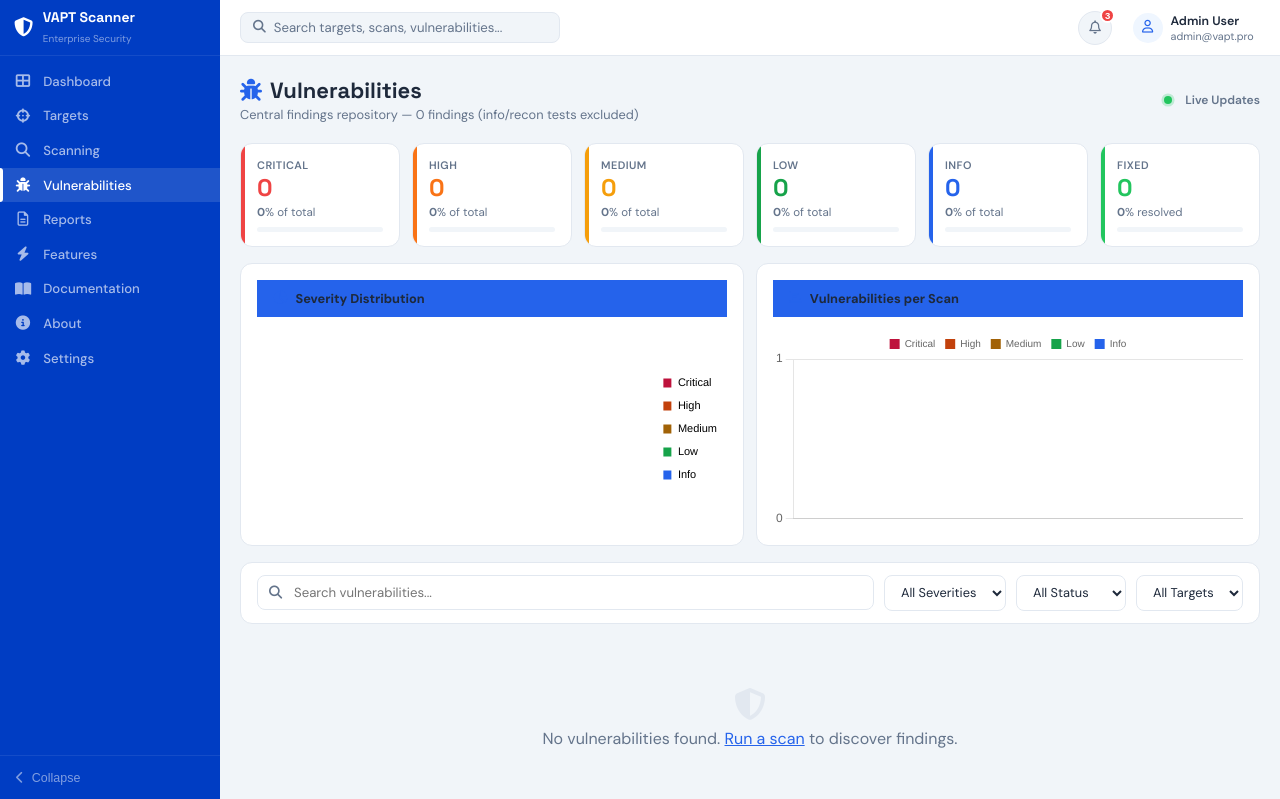
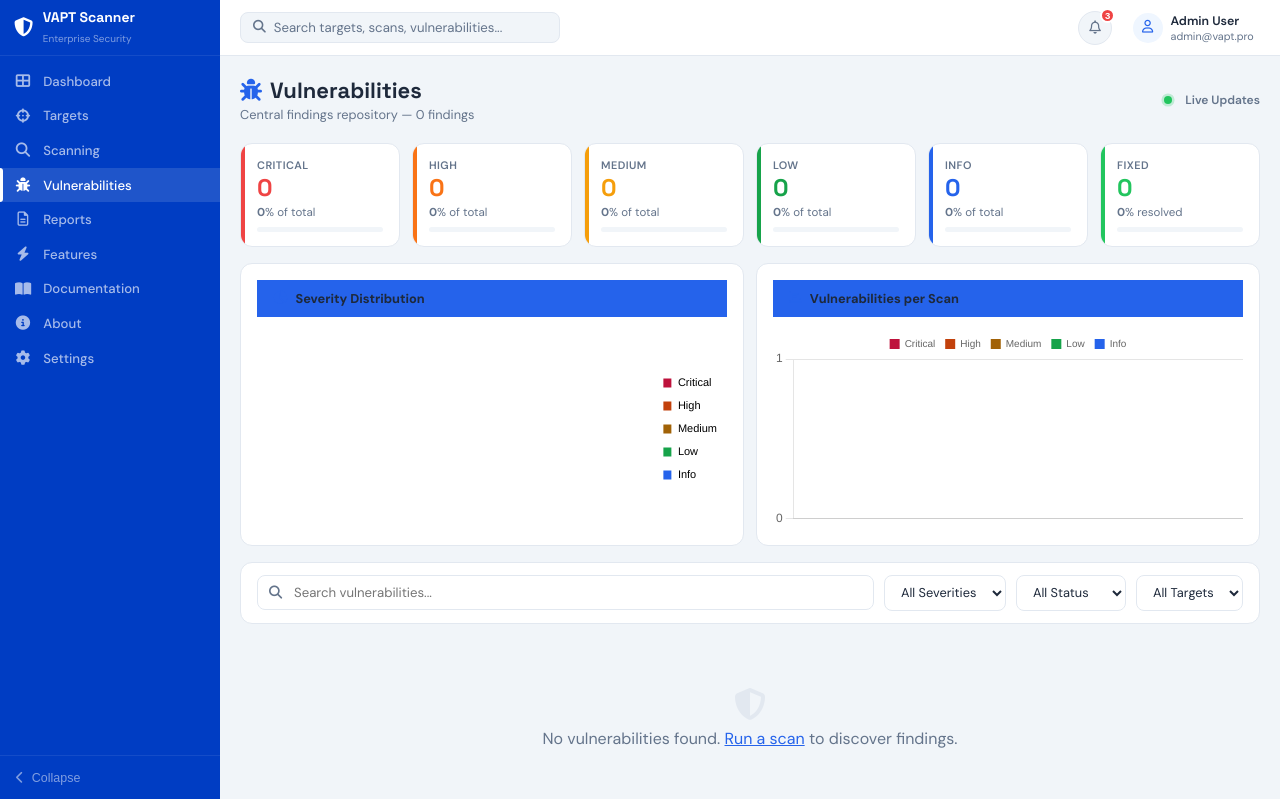
Before and after one commit to pooja2520/vapt-fr, a Flask app: page /vulnerabilities in a window 1280 px wide. Shown: the top 799 px of the page. Run offline with Flask 3, Linux system fonts and the light colour scheme; the visitor is signed in with stand-in values (Sample User, id 1); data that the repository does not hold is empty.

Commit message:
update: same count severity

```diff
--- a/templates/vulnerabilities.html
+++ b/templates/vulnerabilities.html
@@ -200,14 +200,14 @@
   try {
     const res  = await fetch('/api/vulnerabilities');
     const data = await res.json();
-    allVulns = (data.vulnerabilities || []).filter(v => !isInfoTest(v));
+    allVulns = (data.vulnerabilities || []);
     updateAnalytics();
     updateCharts();
     populateUrlFilter();
     filterAndRender();
     const total = allVulns.length;
     document.getElementById('vulnSubtitle').textContent =
-      `Central findings repository — ${total} finding${total!==1?'s':''} (info/recon tests excluded)`;
+      `Central findings repository — ${total} finding${total!==1?'s':''}`;
   } catch(e){ console.error(e); }
 }
 
```
